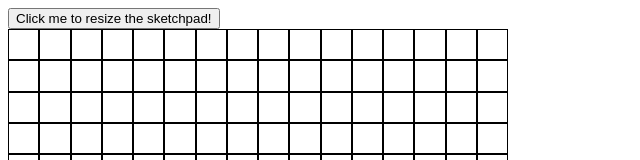
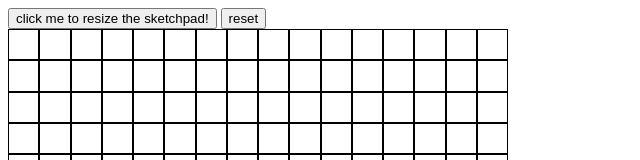
Before and after one commit to goobero/etch_a_sketch, a plain HTML site: page index.html in a window 1280 px wide. Shown: the top 160 px of the page, without its empty margins (0-640 px from the left). Drawn offline with Linux system fonts and the light colour scheme.

Commit message:
add reset grid button

```diff
--- a/index.html
+++ b/index.html
@@ -9,7 +9,8 @@
 </head>
 <body>
     <script src="./script.js" defer></script>
-    <button onclick="resizeGrid()">Click me to resize the sketchpad!</button>
+    <button onclick="resizeGrid()">click me to resize the sketchpad!</button>
+    <button onclick="resetGrid()">reset</button>
     <div class="wrapper">
         <div id="grid-container"></div>
     </div>
--- a/script.js
+++ b/script.js
@@ -38,4 +38,9 @@ function resizeGrid(newSize) {
     }
 }
 
+function resetGrid() {
+    gridContainer.innerHTML=''
+    makeGrid(defaultSize);
+}
+
 makeGrid(defaultSize);
```
